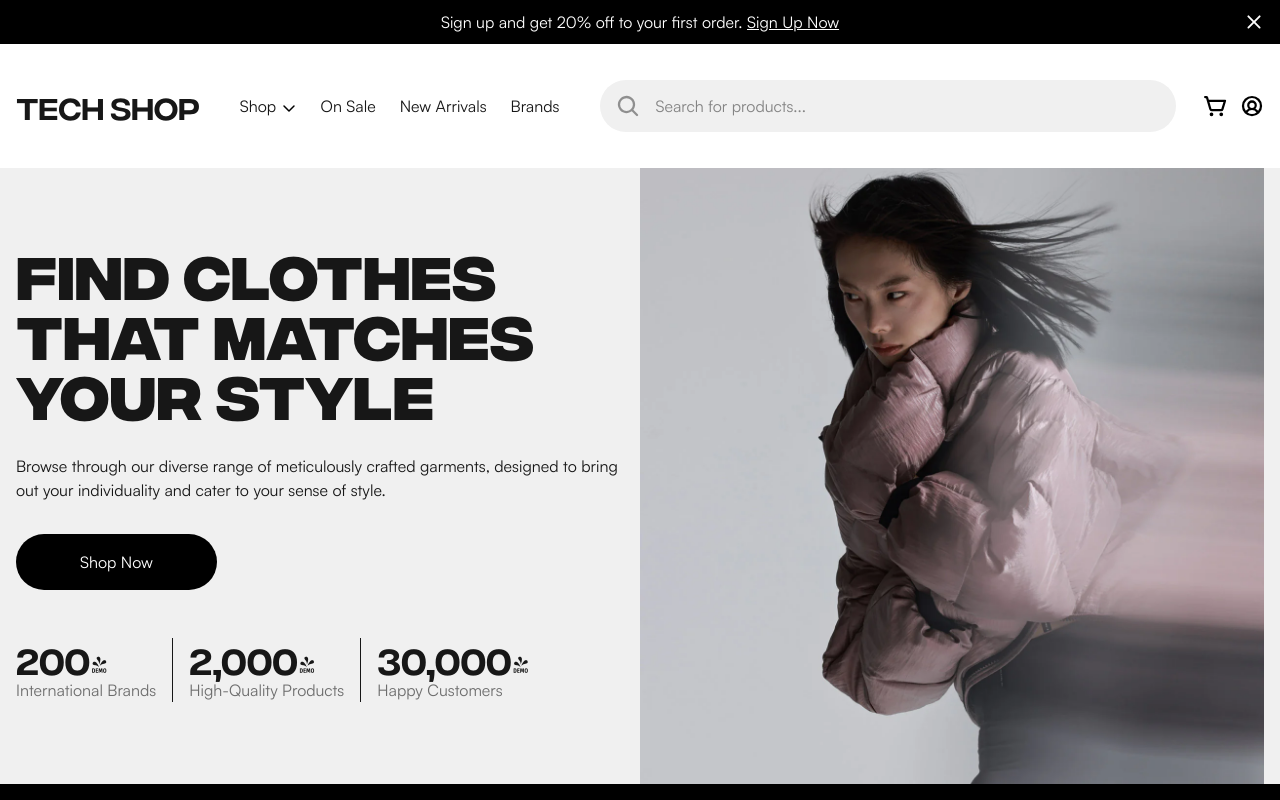
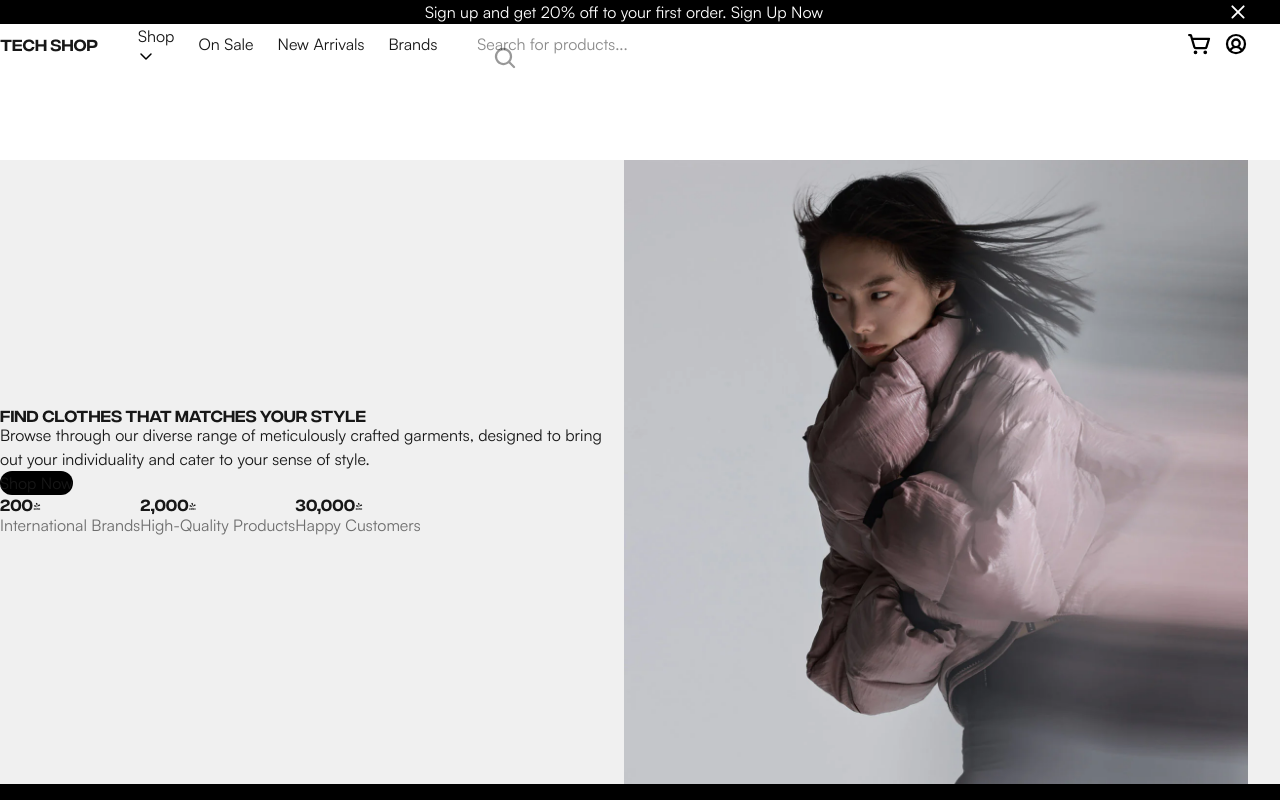
Before and after one commit to hex22a/techwear-shop-nextjs, a Next.js app: page / in a window 1280 px wide. Shown: the top 800 px of the page. Built offline with nearby package versions, Linux system fonts and the light colour scheme; no server answers; the database is empty.

Commit message:
i hate linters

```diff
--- a/app/ui/globals.css
+++ b/app/ui/globals.css
@@ -1,8 +1,7 @@
-/* stylelint-disable-next-line import-notation */
+/* stylelint-disable import-notation */
 @import "tailwindcss";
+@import "tailwindcss/preflight";
 
-@tailwind base;
-@tailwind components;
 @tailwind utilities;
 
 :root {
@@ -60,7 +59,7 @@ body {
   background: var(--background);
 
   /* noinspection CssUnresolvedCustomProperty */
-  font-family: var(--font-satoshi);
+  font-family: var(--font-satoshi) sans-serif;
 }
 
 @media screen and (width >= 768px) {
@@ -75,7 +74,7 @@ body, html {
 
 h1, h2, h3, h4, h5, h6 {
   /* noinspection CssUnresolvedCustomProperty */
-  font-family: var(--font-integral);
+  font-family: var(--font-integral) sans-serif;
 }
 
 footer {
```
